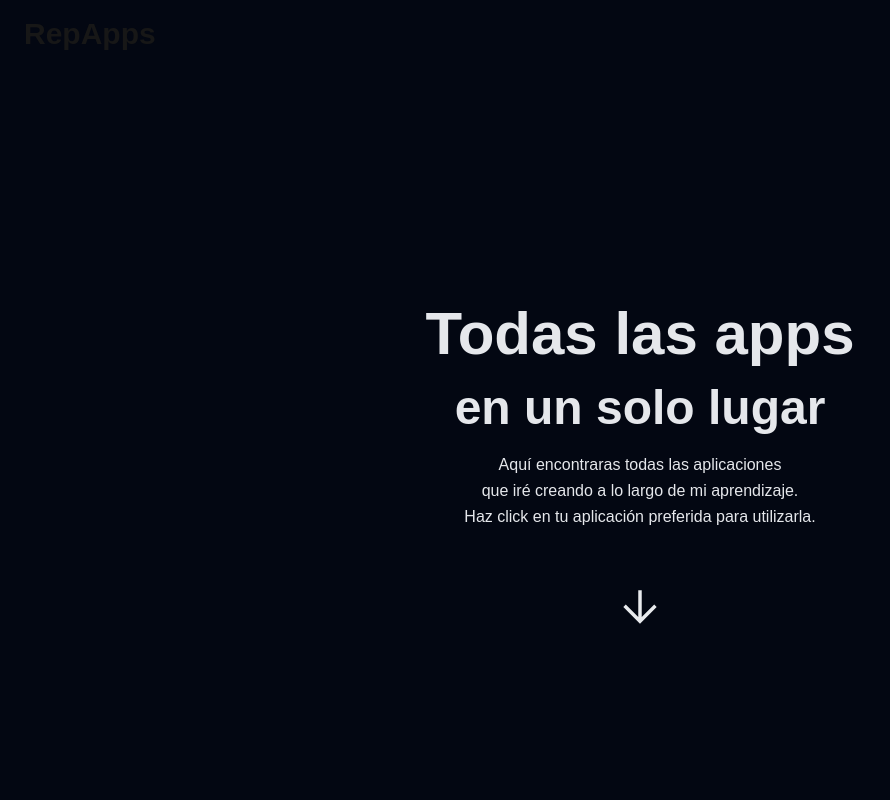
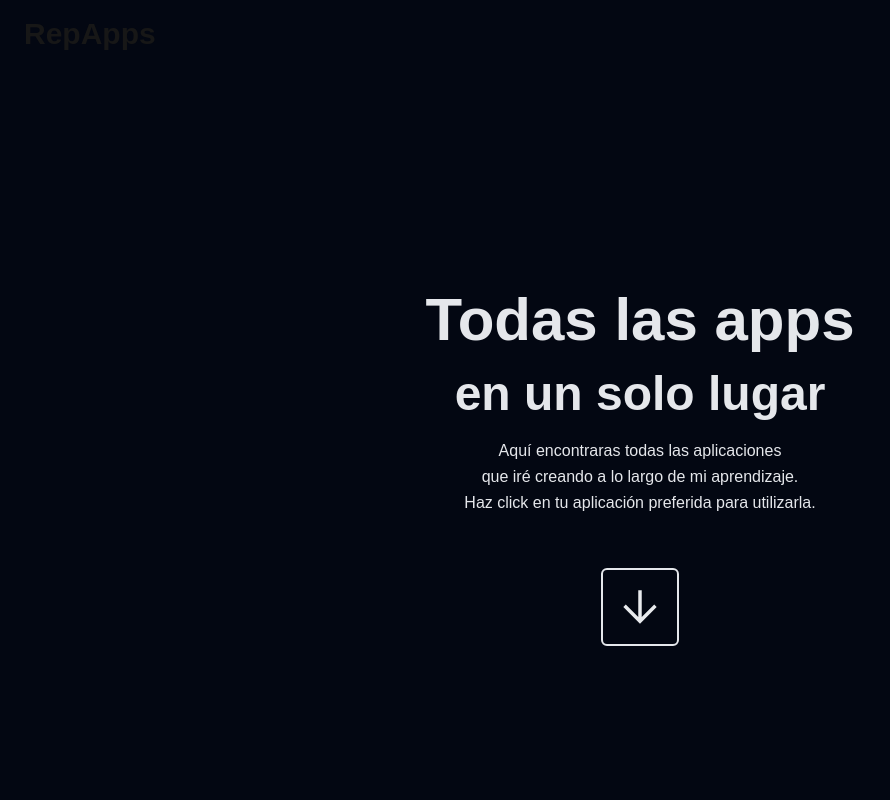
Before and after one commit to martin0590/repapps, a Next.js app: page / in a window 1280 px wide. Shown: the top 800 px of the page, without its empty margins (0-890 px from the left). Built offline with nearby package versions, Linux system fonts and the light colour scheme.

Commit message:
changed - main page icon & hero behaivour

```diff
--- a/app/procons/page.tsx
+++ b/app/procons/page.tsx
@@ -49,6 +49,7 @@ const ProConsPage = () => {
           name="addpro"
           id="add-pro"
           placeholder="Add Pro"
+          enterKeyHint = "send"
         />
         <div>
           <h1 className="text-green-500 font-bold text-4xl text-center">PRO</h1>
@@ -72,6 +73,7 @@ const ProConsPage = () => {
           name="addcons"
           id="add-cons"
           placeholder="Add Cons"
+          enterKeyHint = "send"
         />
         <h1 className="text-red-500 font-bold text-4xl text-center">CONS</h1>
         <ul className="list-outside marker:text-red-500 list-disc ms-5 self-start flex flex-col gap-2 mt-4">
--- a/components/Hero.tsx
+++ b/components/Hero.tsx
@@ -12,9 +12,11 @@ const Hero = () => {
       </p>
       <Link
         href="#card-collection"
-        className="mt-8"
+        className="group mt-8 border-2 border-gray-200 rounded-md p-3 hover:bg-gray-200 transition-colors duration-300"
+        aria-label="Scroll down to app collection"
       >
         <Image
+        className="group-hover:translate-y-1 text-gray-200 group-hover:filter group-hover:grayscale group-hover:brightness-0 group-hover:invert-0 transition-transform duration-300"
           src={"/svgs/downArrow.svg"}
           width={50}
           height={50}
```
